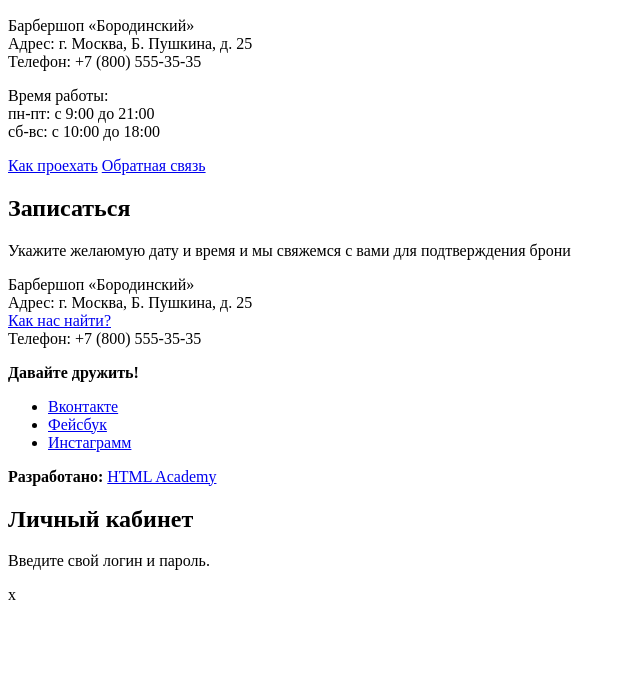
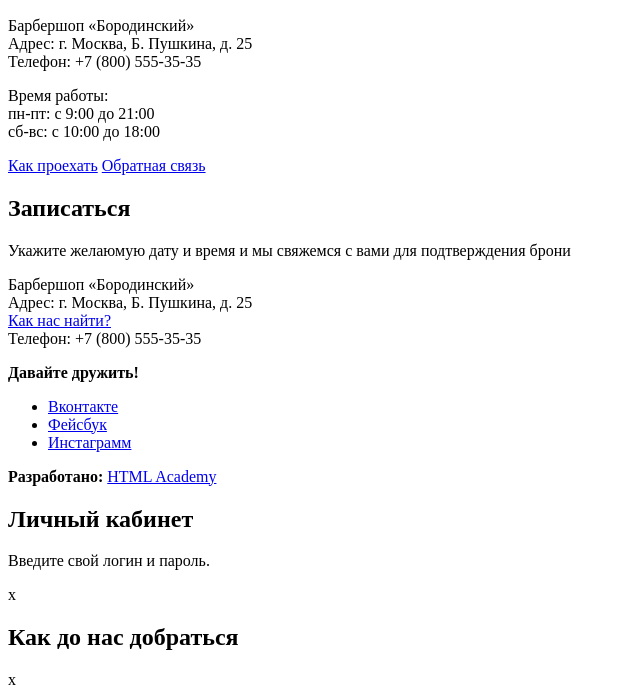
Before and after one commit to uhne/bbShop, a plain HTML site: page index.html in a window 1280 px wide. Shown: the part 794-1491 px from the top of the page, without its empty margins (0-640 px from the left). Before the commit the page ends 1406 px from the top, so only its background shows below. Drawn offline with Linux system fonts and the light colour scheme.

```diff
--- a/index.html
+++ b/index.html
@@ -136,7 +136,10 @@
             <span class="modal-close">x</span>
         </section>
 
-
+        <section class="modal modal-map">
+                <h2 class="visually-hidden">Как до нас добраться</h2>
+                <span class="modal-close">x</span>
+            </section>
     </main>
 </body>
 </html>
```
